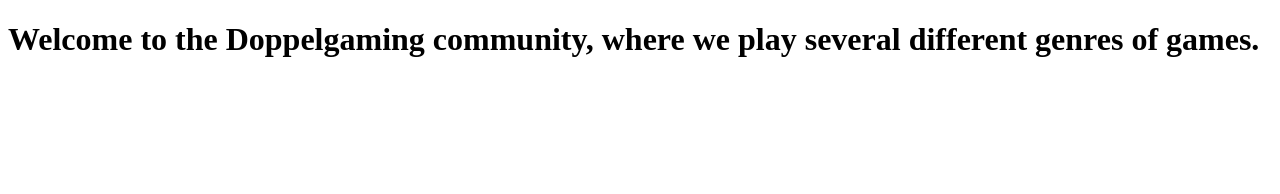
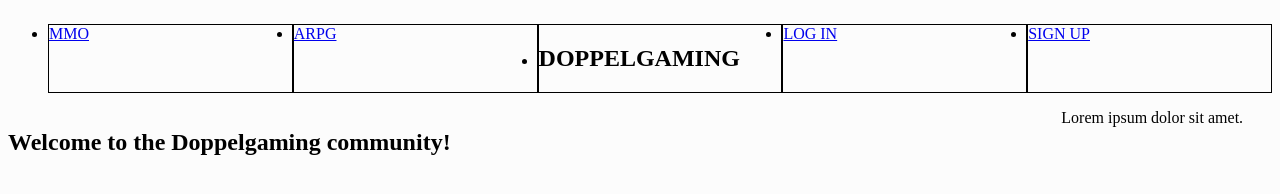
Before and after one commit to MarlonCGH/Doppelgaming, a plain HTML site: page index.html in a window 1280 px wide. Drawn offline with Linux system fonts and the light colour scheme.

Commit message:
Initial Structure, nav not fixed

```diff
--- a/css/styles.css
+++ b/css/styles.css
@@ -0,0 +1,43 @@
+body {
+  background-color: rgb(252, 252, 252);
+  display: flex;
+  flex-flow: column;
+  min-height: 100vh;
+}
+
+main {
+  display: flex;
+}
+/* Header for Navigation */
+/* header {
+  display: flex;
+  flex: 1;
+  position: fixed;
+} Idk wtf happened here*/
+
+nav ul {
+  display: flex;
+  flex-flow: row;
+  flex: 1;
+  text-transform: uppercase;
+}
+
+nav ul li {
+  border: 1px solid black;
+  flex: 1;
+}
+
+#logo {
+  flex-grow: 3;
+}
+
+/* Main Section */
+section {
+  flex: 5 1 0%;
+}
+
+/* Aside */
+aside {
+  order: 1;
+  flex: 1 1 0%;
+}
--- a/index.html
+++ b/index.html
@@ -10,12 +10,25 @@
     />
     <link rel="stylesheet" href="css/styles.css" />
   </head>
+  <!--Body-->
   <body>
+    <!--Header-->
     <header>
-      <h1>
-        Welcome to the Doppelgaming community, where we play several different
-        genres of games.
-      </h1>
+      <nav>
+        <ul>
+          <li><a href="#">MMO</a></li>
+          <li><a href="#">ARPG</a></li>
+          <li><h1 id="Logo">Doppelgaming</h1></li>
+          <li><a class="logging" href="#login">Log in</a></li>
+          <li><a class="logging" href="#signup">Sign Up</a></li>
+        </ul>
+      </nav>
     </header>
+    <main>
+      <section>
+        <h1>Welcome to the Doppelgaming community!</h1>
+      </section>
+      <aside>Lorem ipsum dolor sit amet.</aside>
+    </main>
   </body>
 </html>
```
